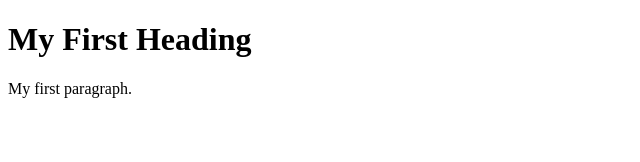
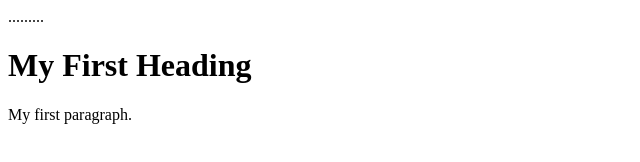
Before and after one commit to reddy4141/MD-reddy-code, a plain HTML site: page index.html in a window 1280 px wide. Shown: the whole page, without its empty margins (0-640 px from the left). Drawn offline with Linux system fonts and the light colour scheme.

Commit message:
Update index.html updated

```diff
--- a/index.html
+++ b/index.html
@@ -1,6 +1,6 @@
 <!DOCTYPE html>
 <html>
-<body>
+<body>.........
 
 <h1>My First Heading</h1>
 <p>My first paragraph.</p>
```
